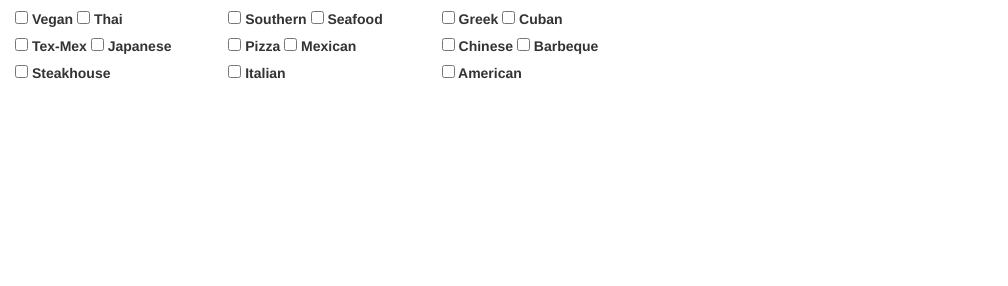
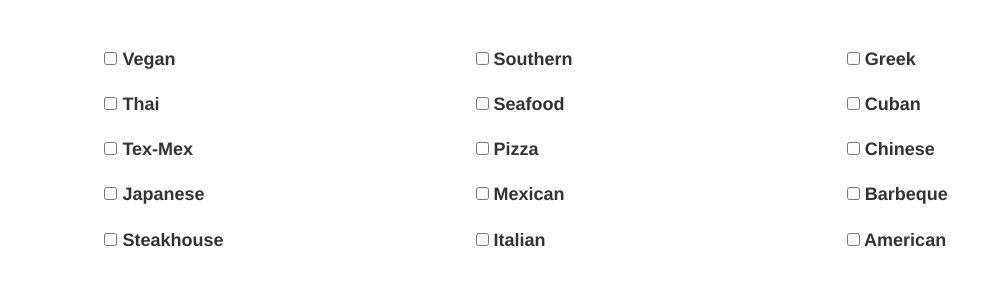
Before and after one commit to Acard1990/Dinner-Picker, a plain HTML site: page index.html in a window 1280 px wide. Shown: the part 116-402 px from the top of the page, without its empty margins (0-1008 px from the left). Drawn offline with nearby package versions, Linux system fonts and the light colour scheme.

Commit message:
fixed stupid spacing crap within the stupid checkbox labels.  which is stupid

```diff
--- a/assets/style.css
+++ b/assets/style.css
@@ -0,0 +1,11 @@
+.form-check-label {
+  font-size: 18px;
+  padding-left: 22%;
+  padding-right: 22%;
+  padding-top: 5%;
+
+}
+
+.col-md-3 {
+  margin: 2%;
+}
--- a/index.html
+++ b/index.html
@@ -15,7 +15,7 @@
     <h2>Pick 3 food Genres to continue.</h2>
 
   </header>
-    <div class="col-md-2">
+    <div class="col-md-3">
       <label class="form-check-label">
       <input type="checkbox" class="form-check-input">
       Vegan
@@ -39,7 +39,7 @@
 
     </div>
 
-    <div class="col-md-2">
+    <div class="col-md-3">
       <label class="form-check-label">
       <input type="checkbox" class="form-check-input">
       Southern
@@ -63,7 +63,7 @@
 
     </div>
 
-    <div class="col-md-2">
+    <div class="col-md-3">
       <label class="form-check-label">
       <input type="checkbox" class="form-check-input">
       Greek
```
